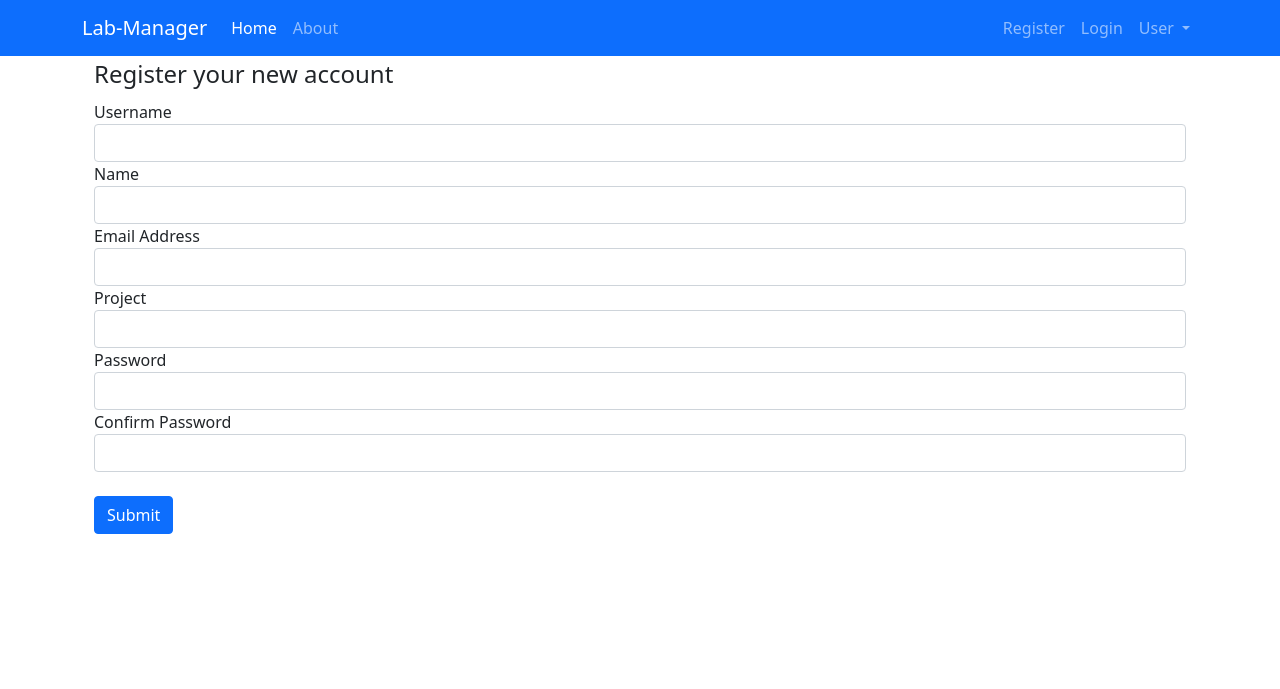
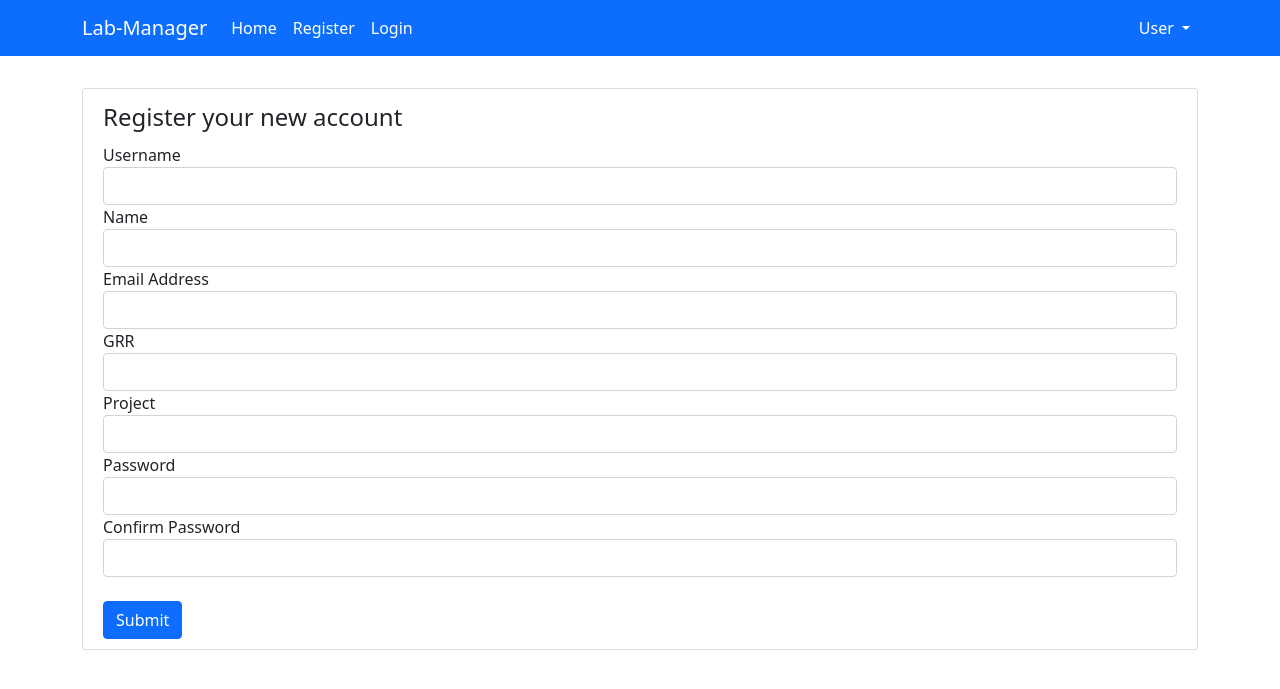
Before and after one commit to lgmarin/lab-manager, a Flask app: page /register in a window 1280 px wide. Shown: the top 689 px of the page. Run offline with Flask 2, Linux system fonts and the light colour scheme.

Commit message:
Some Bootstrap fixing and form validation

```diff
--- a/app.py
+++ b/app.py
@@ -1,3 +1,6 @@
+""" Laboratory Management
+    Developed by: Luiz Marin
+"""
 from lab_manager import create_app
 
 app = create_app()
--- a/lab_manager/config.py
+++ b/lab_manager/config.py
@@ -1,4 +1,4 @@
 class Config:
-    SECRET_KEY = "SUPERSECRETCODE"
+    SECRET_KEY = "bf4bd5bd26c6dbefa05f29c1a8f87060"
     DB_NAME = "database.db"
     SQLALCHEMY_DATABASE_URI = f'sqlite:///{DB_NAME}'
--- a/lab_manager/main/routes.py
+++ b/lab_manager/main/routes.py
@@ -6,4 +6,4 @@ main = Blueprint('main', __name__)
 @main.route("/")
 @main.route("/home")
 def home():
-    return render_template('home.jinja2')
+    return render_template('home.jinja2', title = "Home")
--- /dev/null
+++ b/lab_manager/static/main.css
@@ -0,0 +1,8 @@
+.content-section {
+    background: #ffffff;
+    padding: 10px 20px;
+    border: 1px solid #dddddd;
+    border-radius: 3px;
+    margin-bottom: 20px;
+    margin-top: 2rem;
+}
--- a/lab_manager/templates/layout.jinja2
+++ b/lab_manager/templates/layout.jinja2
@@ -4,9 +4,13 @@
     <meta charset="UTF-8">
     <meta http-equiv="X-UA-Compatible" content="IE=edge">
     <meta name="viewport" content="width=device-width, initial-scale=1.0">
+
     <link href="https://cdn.jsdelivr.net/npm/bootstrap@5.1.3/dist/css/bootstrap.min.css" rel="stylesheet" integrity="sha384-1BmE4kWBq78iYhFldvKuhfTAU6auU8tT94WrHftjDbrCEXSU1oBoqyl2QvZ6jIW3" crossorigin="anonymous">
-    <title>Lab Manager</title>
+    <link rel="stylesheet" type="text/css" href="{{ url_for('static', filename='main.css') }}">
+
+    <title>Lab Manager - {{ title }}</title>
 </head>
+<body>
     <nav class="navbar navbar-expand-lg navbar-dark bg-primary">
         <div class="container-md">
             <a class="navbar-brand" href="#">Lab-Manager</a>
@@ -16,38 +20,43 @@
             <div class="collapse navbar-collapse" id="navbarNavDropdown">
                 <ul class="navbar-nav">
                     <li class="nav-item">
-                    <a class="nav-link active" aria-current="page" href="#">Home</a>
+                    <a class="nav-link active" aria-current="page" href="{{ url_for('main.home') }}">Home</a>
+                    <li class="nav-item">
+                    <a class="nav-link active" href="{{ url_for('users.register') }}">Register</a>
                     </li>
                     <li class="nav-item">
-                    <a class="nav-link" href="#">About</a>
+                    <a class="nav-link active" href="{{ url_for('users.login') }}">Login</a>
                     </li>
                 </ul>
             </div>
             <div class="navbar-nav">
-                    <li class="nav-item">
-                    <a class="nav-link" href="{{ url_for('users.register') }}">Register</a>
-                    </li>
-                    <li class="nav-item">
-                    <a class="nav-link" href="{{ url_for('users.login') }}">Login</a>
-                    </li>
                     <li class="nav-item dropdown">
-                        <a class="nav-link dropdown-toggle" href="#" id="navbarDropdownMenuLink" role="button" data-bs-toggle="dropdown" aria-expanded="false">
+                        <a class="nav-link dropdown-toggle active" href="#" id="navbarDropdownMenuLink" role="button" data-bs-toggle="dropdown" aria-expanded="false">
                             User
                         </a>
                         <ul class="dropdown-menu" aria-labelledby="navbarDropdownMenuLink">
-                            <li><a class="dropdown-item" href="#">Action</a></li>
-                            <li><a class="dropdown-item" href="#">Another action</a></li>
-                            <li><a class="dropdown-item" href="#">Something else here</a></li>
+                            <li><a class="dropdown-item" href="#">My Profile</a></li>
+                            <li><a class="dropdown-item" href="#">Admin Dashboard</a></li>
+                            <li><hr class="dropdown-divider"></li>
+                            <li><a class="dropdown-item" href="#">Logout</a></li>
                         </ul>
                     </li>
             </div>
         </div>
     </nav>
-<body>
+    <main class="container-md" role="main">
+        {% with messages = get_flashed_messages(with_categories=true) %}
+            {% if messages %}
+                {% for category, message in messages %}
+                <div class="alert alert-{{ category }}">
+                    {{ message }}
+                </div>
+                {% endfor %}
+            {% endif %}
+        {% endwith %}
+        {% block content %}{% endblock content %}
+    </main>
 
-    <div class="container-md">
-        {% block content %}{% endblock content %}
-    </div>
     <script src="https://cdn.jsdelivr.net/npm/bootstrap@5.1.3/dist/js/bootstrap.bundle.min.js" integrity="sha384-ka7Sk0Gln4gmtz2MlQnikT1wXgYsOg+OMhuP+IlRH9sENBO0LRn5q+8nbTov4+1p" crossorigin="anonymous"></script>
 </body>
 </html>
--- a/lab_manager/templates/register.jinja2
+++ b/lab_manager/templates/register.jinja2
@@ -1,7 +1,7 @@
 {% extends "layout.jinja2" %}
 {% block content %}
-    <div class="container-sm">
-        <form action="" method="POST">
+    <div class="content-section ">
+        <form action="" method="POST" novalidate>
             {{ form.hidden_tag() }}
             <fieldset class="form-group">
                 <legend>Register your new account</legend>
@@ -18,26 +18,91 @@
                         {{ form.username(class="form-control") }}
                     {% endif %}
                 </div>
+
                 <div class="form-group">
                     {{ form.name.label(class="form-control-label") }}
-                    {{ form.name(class="form-control") }}
+                    {% if form.name.errors %}
+                        {{ form.name(class="form-control is-invalid") }}
+                        <div class="invalid-feedback">
+                            {% for error in form.name.errors %}
+                                <span>{{error}}</span>
+                            {% endfor %}
+                        </div>
+                    {% else %}
+                        {{ form.name(class="form-control") }}
+                    {% endif %}
                 </div>
+
                 <div class="form-group">
                     {{ form.email.label(class="form-control-label") }}
-                    {{ form.email(class="form-control") }}
+                    {% if form.email.errors %}
+                        {{ form.email(class="form-control is-invalid") }}
+                        <div class="invalid-feedback">
+                            {% for error in form.email.errors %}
+                                <span>{{error}}</span>
+                            {% endfor %}
+                        </div>
+                    {% else %}
+                        {{ form.email(class="form-control") }}
+                    {% endif %}
                 </div>
+
+                <div class="form-group">
+                    {{ form.grr.label(class="form-control-label") }}
+                    {% if form.grr.errors %}
+                        {{ form.grr(class="form-control is-invalid") }}
+                        <div class="invalid-feedback">
+                            {% for error in form.grr.errors %}
+                                <span>{{error}}</span>
+                            {% endfor %}
+                        </div>
+                    {% else %}
+                        {{ form.grr(class="form-control") }}
+                    {% endif %}
+                </div>
+
                 <div class="form-group">
                     {{ form.project.label(class="form-control-label") }}
-                    {{ form.project(class="form-control") }}
+                    {% if form.project.errors %}
+                        {{ form.project(class="form-control is-invalid") }}
+                        <div class="invalid-feedback">
+                            {% for error in form.project.errors %}
+                                <span>{{error}}</span>
+                            {% endfor %}
+                        </div>
+                    {% else %}
+                        {{ form.project(class="form-control") }}
+                    {% endif %}
                 </div>
+
                 <div class="form-group">
                     {{ form.password.label(class="form-control-label") }}
-                    {{ form.password(class="form-control") }}
+                    {% if form.password.errors %}
+                        {{ form.password(class="form-control is-invalid") }}
+                        <div class="invalid-feedback">
+                            {% for error in form.password.errors %}
+                                <span>{{error}}</span>
+                            {% endfor %}
+                        </div>
+                    {% else %}
+                        {{ form.password(class="form-control") }}
+                    {% endif %}
                 </div>
+
                 <div class="form-group">
                     {{ form.password2.label(class="form-control-label") }}
-                    {{ form.password2(class="form-control") }}
+                    {% if form.password2.errors %}
+                        {{ form.password2(class="form-control is-invalid") }}
+                        <div class="invalid-feedback">
+                            {% for error in form.password2.errors %}
+                                <span>{{error}}</span>
+                            {% endfor %}
+                        </div>
+                    {% else %}
+                        {{ form.password2(class="form-control") }}
+                    {% endif %}
                 </div>
+
             </fieldset>
                 <br/>
                 <div class="form-group">
--- a/lab_manager/users/forms.py
+++ b/lab_manager/users/forms.py
@@ -1,11 +1,12 @@
 from flask_wtf import FlaskForm
-from wtforms import StringField, PasswordField, SubmitField
+from wtforms import StringField, PasswordField, SubmitField, IntegerField
 from wtforms.validators import DataRequired, Length, Email, EqualTo
 
 class Registration(FlaskForm):
     username     = StringField('Username', validators=[Length(min=4, max=25), DataRequired()])
     email        = StringField('Email Address', validators=[Length(min=6, max=35), DataRequired(), Email()])
     name         = StringField('Name', validators=[DataRequired(), Length(min=10, max=30)])
+    grr          = IntegerField('GRR', validators=[DataRequired()])
     project      = StringField('Project', validators=[DataRequired()])
     password     = PasswordField('Password', validators=[Length(min=6, max=20), DataRequired()])
     password2    = PasswordField('Confirm Password', validators=[EqualTo(password), DataRequired()])
--- a/lab_manager/users/routes.py
+++ b/lab_manager/users/routes.py
@@ -1,4 +1,4 @@
-from flask import render_template, Blueprint
+from flask import render_template, Blueprint, redirect, flash
 from lab_manager.users.forms import Registration, Login
 
 users = Blueprint('users', __name__)
@@ -7,6 +7,9 @@ users = Blueprint('users', __name__)
 def register():
 
     form = Registration()
+    if form.validate_on_submit():
+        flash(f'User {form.username} registered successfully! Go to you profile page and update your personal information.', category='success')
+        return redirect('/success')
 
     return render_template('register.jinja2', title='Register', form=form)
 
@@ -14,5 +17,8 @@ def register():
 def login():
 
     form = Login()
+    if form.validate_on_submit():
+        flash(f'User {form.username} logged in successfully!', category='success')
+        return redirect('/success')
 
     return render_template('login.jinja2', title='Login', form=form)
```
Also changed, not shown: lab_manager/templates/login.jinja2 (+4 -4 lines), README.md, lab_manager/models.py (added).
